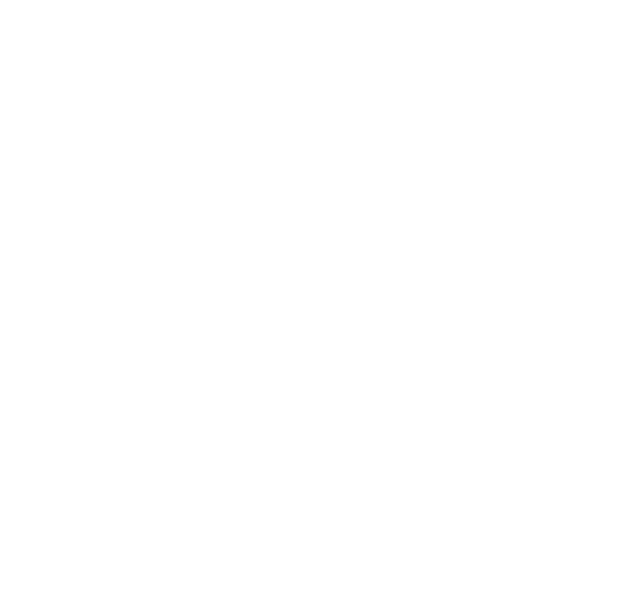
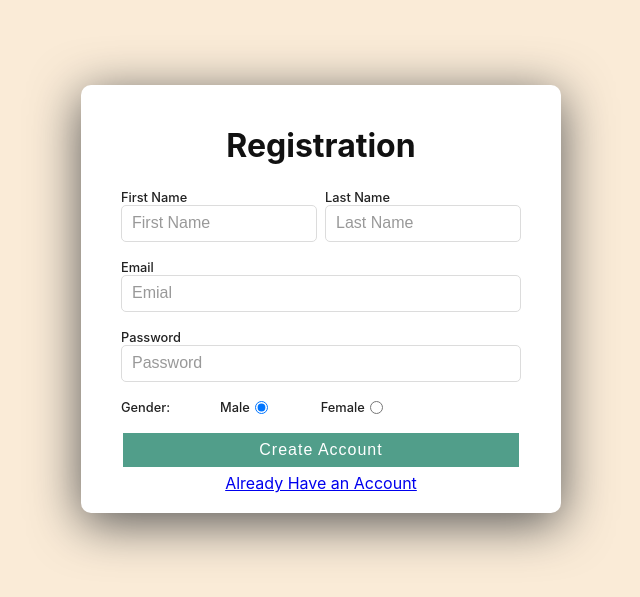
Before and after one commit to shamswazir/reactjslive, a React (Create React App) app: page / in a window 1280 px wide. Shown: the part 101-698 px from the top of the page, without its empty margins (319-959 px from the left). Built offline with nearby package versions, Linux system fonts and the light colour scheme.

Commit message:
urlchecked

```diff
--- a/src/App.js
+++ b/src/App.js
@@ -11,7 +11,7 @@ function App() {
 
       <Switch>
         <Route exact path="/login" component={Login}/>
-        <Route exact path="/reactlive/" component={Registration}/>
+        <Route component={Registration}/>
       </Switch>
     )
 }
```
